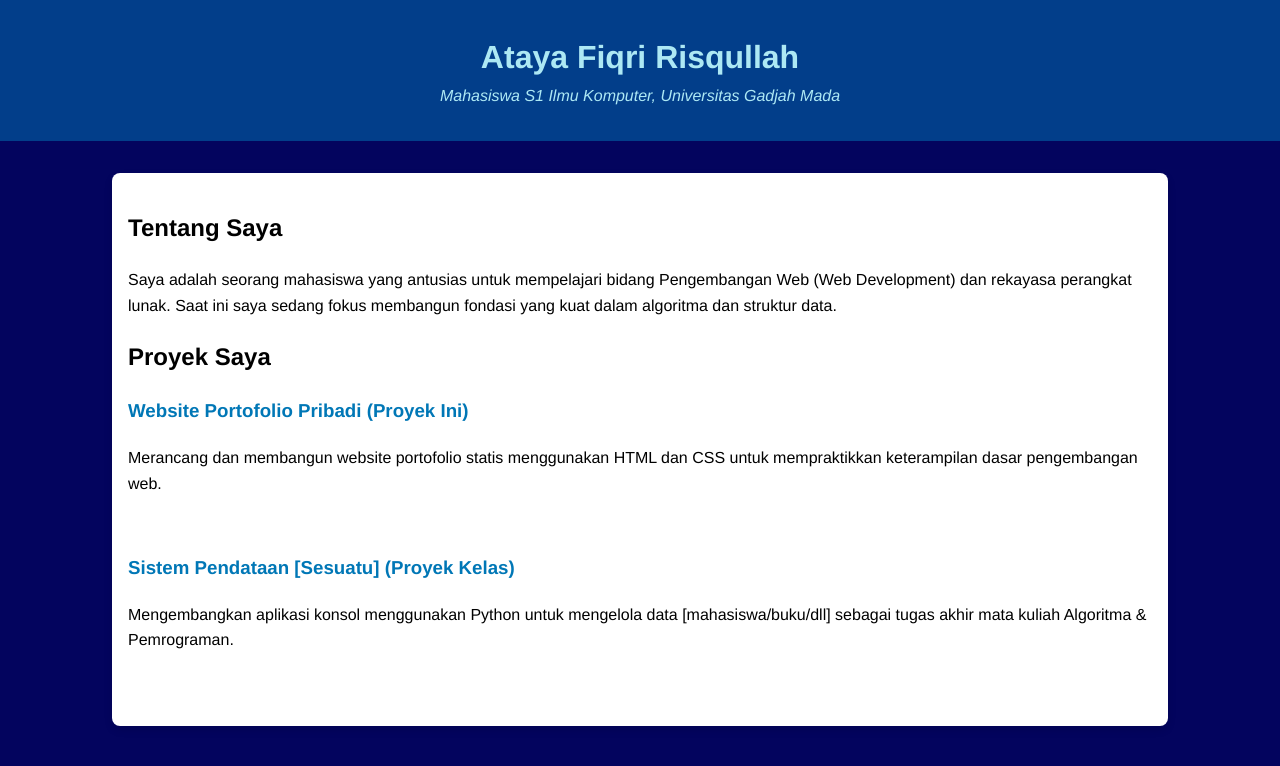
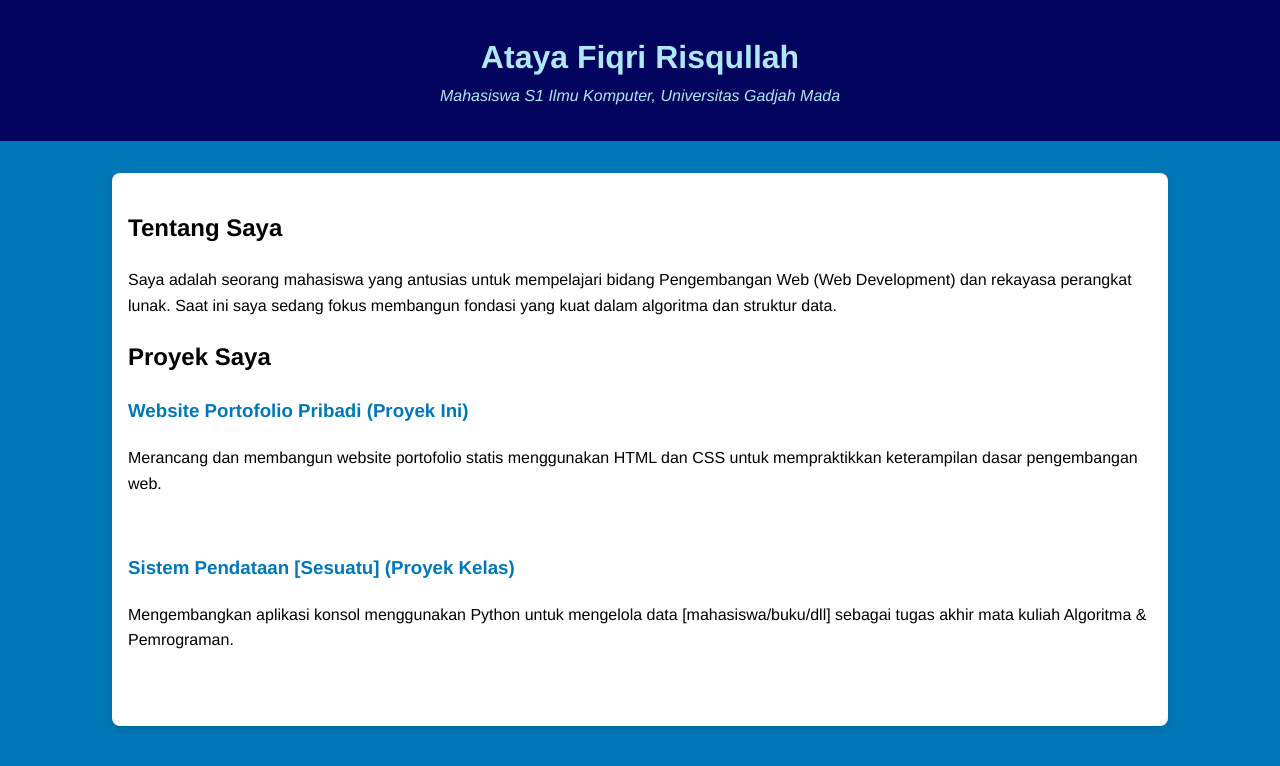
Before and after one commit to AtayaFiqriRisqullah/portofolio, a plain HTML site: page index.html in a window 1280 px wide. Drawn offline with Linux system fonts and the light colour scheme.

Commit message:
Change background colors of body and header

```diff
--- a/style.css
+++ b/style.css
@@ -1,13 +1,13 @@
 body {
     font-family: Helvetica;
     line-height: 1.6;
-    background-color: #03045e;
+    background-color: #0077b6;
     margin: 0;
     padding: 0;
 }
 
 header {
-    background-color: #023e8a;
+    background-color: #03045e;
     color: #ade8f4;
     padding: 2rem;
     text-align: center;
```
